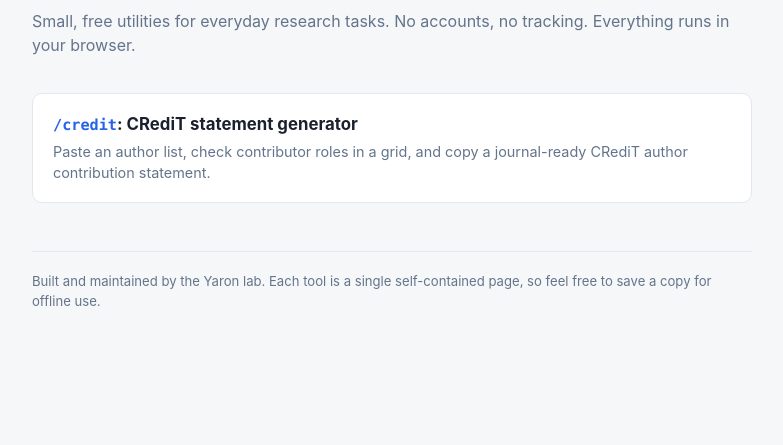
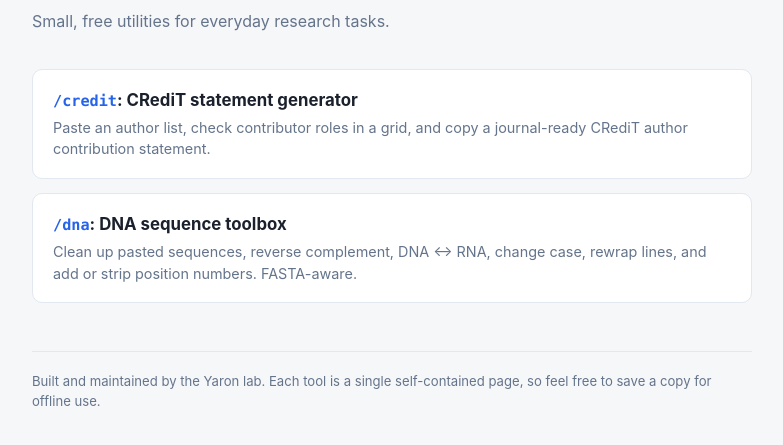
Before and after one commit to jyaron/yaronlab-tools, a plain HTML site: page index.html in a window 1280 px wide. Shown: the part 91-536 px from the top of the page, without its empty margins (248-1031 px from the left). Drawn offline with Linux system fonts and the light colour scheme.

Commit message:
Update index.html

```diff
--- a/index.html
+++ b/index.html
@@ -4,7 +4,7 @@
 <meta charset="UTF-8">
 <meta name="viewport" content="width=device-width, initial-scale=1.0">
 <title>yaronlab.tools: small utilities for research</title>
-<meta name="description" content="Free, dependency-free browser utilities for everyday research tasks. No accounts, no tracking, everything runs locally.">
+<meta name="description" content="Free, dependency-free browser utilities for everyday research tasks.">
 <style>
   :root {
     --bg: #f6f7f9;
@@ -61,7 +61,7 @@
 <div class="wrap">
   <header>
     <h1>yaronlab<span class="tld">.tools</span></h1>
-    <p class="tagline">Small, free utilities for everyday research tasks. No accounts, no tracking. Everything runs in your browser.</p>
+    <p class="tagline">Small, free utilities for everyday research tasks.</p>
   </header>
 
   <ul class="tools">
@@ -72,6 +72,12 @@
         <p>Paste an author list, check contributor roles in a grid, and copy a journal-ready CRediT author contribution statement.</p>
       </a>
     </li>
+    <li>
+      <a class="tool-card" href="/dna/">
+        <h2><span class="path">/dna</span>: DNA sequence toolbox</h2>
+        <p>Clean up pasted sequences, reverse complement, DNA &harr; RNA, change case, rewrap lines, and add or strip position numbers. FASTA-aware.</p>
+      </a>
+    </li>
   </ul>
 
   <footer>
```
